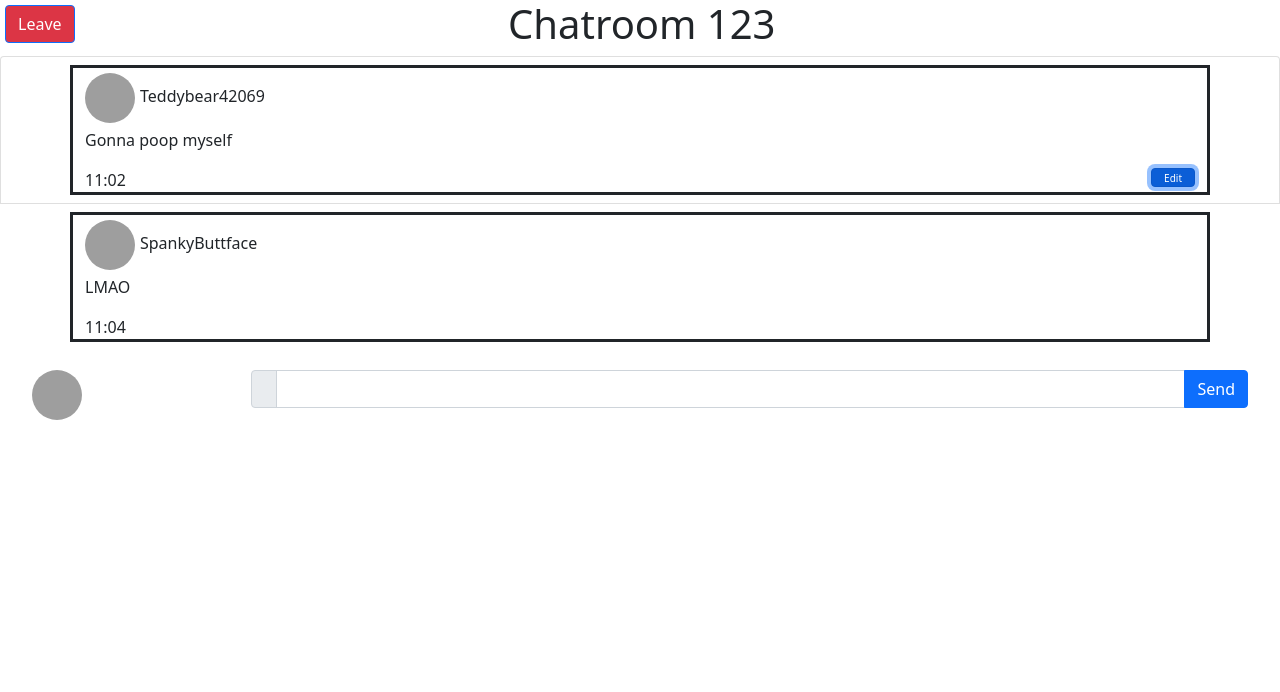
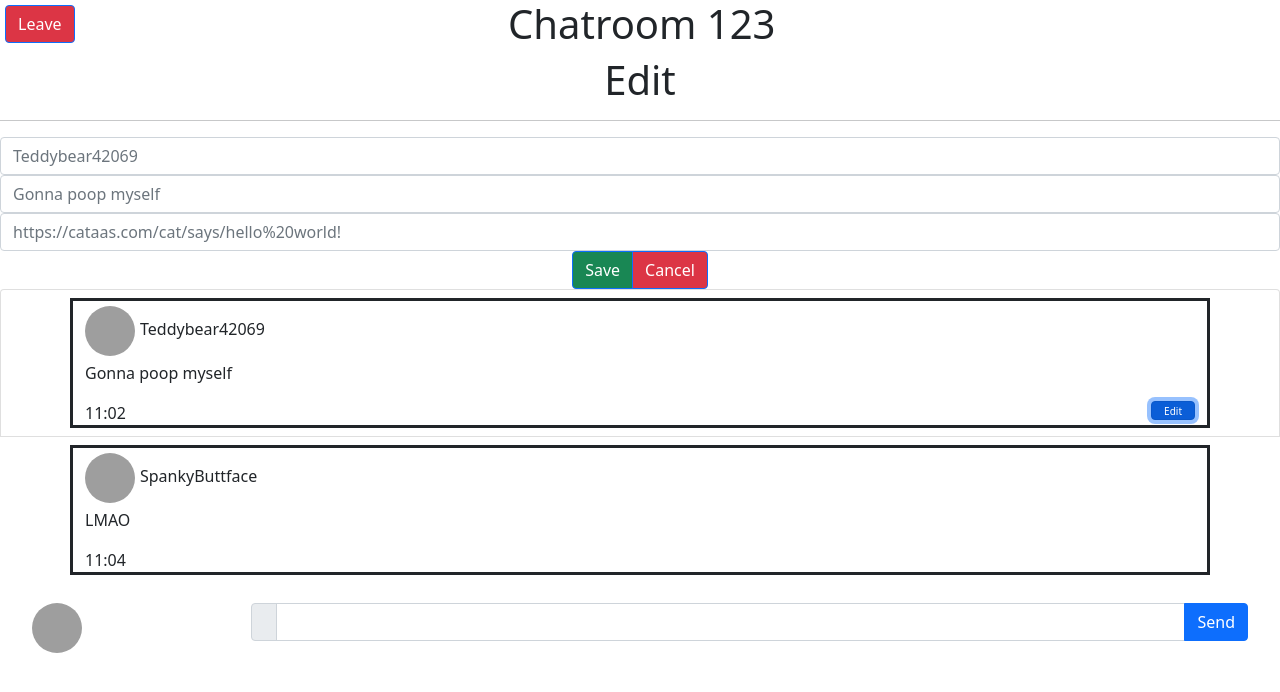
Before and after one commit to DavidLlanio/Code-Jam-2022, a plain HTML site: page source/frontend/chatroom.html in a window 1280 px wide. Both pictures are taken after a click on the button "Edit". Drawn offline with Linux system fonts and the light colour scheme; grey boxes are pictures that could not be loaded.

Commit message:
FEATURE: Edit send packet to server

```diff
--- a/source/frontend/assets/js/yjc_admin.js
+++ b/source/frontend/assets/js/yjc_admin.js
@@ -20,7 +20,7 @@ function sendSettings(event){
 
     // Create packet
     const msg = {
-        type: "command"
+        type: "command",
         auth: "admin",
         features: {
             ai: tog1s,
@@ -29,7 +29,7 @@ function sendSettings(event){
             as: tog4s,
             de: tog5s
         },
-        content: ""
+        content: {}
     };
 
     // Send packet
--- a/source/frontend/assets/js/yjc_chat.js
+++ b/source/frontend/assets/js/yjc_chat.js
@@ -1,3 +1,9 @@
+// Global variables
+var currentEditUser;
+var currentEditMsg;
+var currentEditMsgID;
+var currentEditImageURL;
+
 // Funciton to format strings
 String.prototype.formatUnicorn = String.prototype.formatUnicorn ||
 function () {
@@ -50,7 +56,7 @@ ws_chat.onmessage = function(event){
 function sendMessage(event){
     const umsg = document.getElementById("userInput").value;
     const msg = {
-        type: "message"
+        type: "message",
         user: usern,
         message: umsg
     };
@@ -65,8 +71,8 @@ function creatNonUserMessage(user, mesg, mesgID, time){
       <li id="{_mesgID}" class="list-group-item"> \
       <div class="container" style="border-style: solid;"> \
       <img class="rounded-circle" src="https://cataas.com/cat/says/hello%20world!" width="50" height="50" style="margin: 0px;margin-top: 5px;margin-right: 5px;margin-bottom: 5px;" /> \
-      <span>{_user}</span> \
-      <p>{_mesg}</p> \
+      <span id="messageUser">{_user}</span> \
+      <p id="messageContent>{_mesg}</p> \
       <span>{_time}</span> \
       <button class="btn btn-primary float-end" type="button" style="font-size: 10px;padding-bottom: 0px;padding-top: 2px;">Edit</button> \
       </div> \
@@ -82,8 +88,8 @@ function creatUserMessage(user, mesg, mesgID, time){
       <li id="{_mesgID}" class="list-group-item"> \
       <div class="container" style="border-style: solid;"> \
       <img class="rounded-circle" src="https://cataas.com/cat/says/hello%20world!" width="50" height="50" style="margin: 0px;margin-top: 5px;margin-right: 5px;margin-bottom: 5px;" /> \
-      <span>{_user}</span> \
-      <p>{_mesg}</p> \
+      <span id="messageUser">{_user}</span> \
+      <p id="messageContent">{_mesg}</p> \
       <span>{_time}</span> \
       </div> \
       </li> \
@@ -92,6 +98,81 @@ function creatUserMessage(user, mesg, mesgID, time){
     });
 }
 
+function editUser(event, elem){
+    const regex1 = /(?<="messageUser">)[\w\s]+/g;
+    currentEditUser = String(elem.parentElement.innerHTML.match(regex1));
+
+    currentEditMsg= elem.previousSibling.previousSibling.textContent;
+
+    currentEditImageURL = elem.previousElementSibling.previousElementSibling.previousElementSibling.previousElementSibling.src;
+
+    currentEditMsgID= elem.parentElement.parentElement.id;
+
+    editPopup();
+
+
+}
+
+function editPopup(){
+    const elem = document.getElementById("popupform");
+    elem.style.display = "block";
+
+    var formChildren = elem.firstElementChild.children;
+
+    // Placeholder username
+    formChildren[2].placeholder = currentEditUser;
+
+    // Placeholder message
+    formChildren[3].placeholder = currentEditMsg;
+
+    // Placeholder imageURL
+    formChildren[4].placeholder = currentEditImageURL;
+}
+
+function editSendButton(event){
+    const elem = document.getElementById("popupform");
+
+    var formChildren = elem.firstElementChild.children;
+
+    // Get user if changed
+    var userVal = formChildren[2].value;
+    if (userVal !== ""){
+        userVal = currentEditUser;
+    }
+
+    // Get message if changed
+    var msgVal = formChildren[3].value;
+    if (msgVal !== ""){
+        msgVal = currentEditMsg;
+    }
+
+    // Get ImageURL if changed
+    var imageVal = formChildren[4].value;
+    if (imageVal !== ""){
+        imageVal = currentEditImageURL;
+    }
+
+    // Send changes to server
+    const comm = {
+        type: "command",
+        auth: "user",
+        features: {},
+        content: {
+            user: {currentEditUser: userVal},
+            msg: {currentEditMsg: msgVal},
+            img: {currentEditImagURL: imageVal},
+            msgID: currentEditMsgID
+        }
+    };
+
+    // Send packet
+    ws_chat.send(JSON.stringify(comm));
+}
+
+function editCancelButton(){
+    document.getElementById("popupform").style.display = "none";
+}
+
 function leaveButton(event){
     ws_chat.close();
     window.location.href = "localhost:8000/";
--- a/source/frontend/chatroom.html
+++ b/source/frontend/chatroom.html
@@ -20,11 +20,18 @@
             </div>
         </div>
     </div>
+    <div class="text-center" id="popupform" style="display: none;">
+        <form>
+            <h1>Edit</h1>
+            <hr><input class="form-control" type="text" id="editUser" name="username"><input class="form-control" type="text" id="editMessage" name="message"><input class="form-control" type="url" id="editImage" name="imageURL">
+            <div class="btn-group" role="group"><button class="btn btn-primary" id="editSave" type="button" style="background: var(--bs-green);" onclick="editSendButton(event)">Save</button><button class="btn btn-primary" id="editCancel" type="button" style="background: var(--bs-red);" onclick="editCancelButton()">Cancel</button></div>
+        </form>
+    </div>
     <div>
         <ul class="list-group" id="messagelist">
             <li class="list-group-item" id="12345">
-                <div class="container" style="border-style: solid;"><img class="rounded-circle" src="https://cataas.com/cat/says/hello%20world!" width="50" height="50" style="margin: 0px;margin-top: 5px;margin-right: 5px;margin-bottom: 5px;"><span>Teddybear42069</span>
-                    <p>Gonna poop myself</p><span>11:02</span><button class="btn btn-primary float-end" type="button" style="font-size: 10px;padding-bottom: 0px;padding-top: 2px;">Edit</button>
+                <div class="container" style="border-style: solid;"><img class="rounded-circle" id="userImage" src="https://cataas.com/cat/says/hello%20world!" width="50" height="50" style="margin: 0px;margin-top: 5px;margin-right: 5px;margin-bottom: 5px;"><span id="messageUser">Teddybear42069</span>
+                    <p id="messageContent">Gonna poop myself</p><span>11:02</span><button class="btn btn-primary float-end" type="button" style="font-size: 10px;padding-bottom: 0px;padding-top: 2px;" onclick="editUser(event, this)">Edit</button>
                 </div>
             </li>
             <li class="list-group-item" style="border-style: none;">
@@ -43,9 +50,7 @@
         </div>
     </div>
     <script src="assets/bootstrap/js/bootstrap.min.js"></script>
-    <script src="assets/js/yjc_admin.js"></script>
     <script src="assets/js/yjc_chat.js"></script>
-    <script src="assets/js/yjc_index.js"></script>
 </body>
 
 </html>
```
Also changed, not shown: source/frontend/adminpanel.html (+0 -2 lines), source/frontend/index.html (+0 -2 lines).
